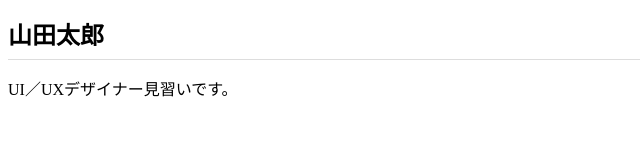
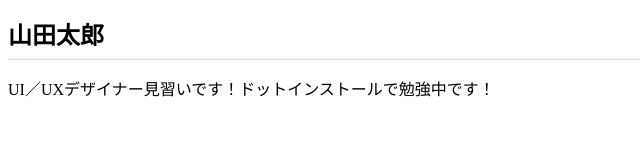
Before and after one commit to tukataku/dotinstall.github.io, a plain HTML site: page index.html in a window 1280 px wide. Shown: the whole page, without its empty margins (0-640 px from the left). Drawn offline with Linux system fonts and the light colour scheme.

Commit message:
Add files via upload

```diff
--- a/index.html
+++ b/index.html
@@ -9,6 +9,6 @@
 </head>
 <body>
   <h1>山田太郎</h1>
-  <p>UI／UXデザイナー見習いです。</p>
+  <p>UI／UXデザイナー見習いです！ドットインストールで勉強中です！</p>
 </body>
 </html>
```
